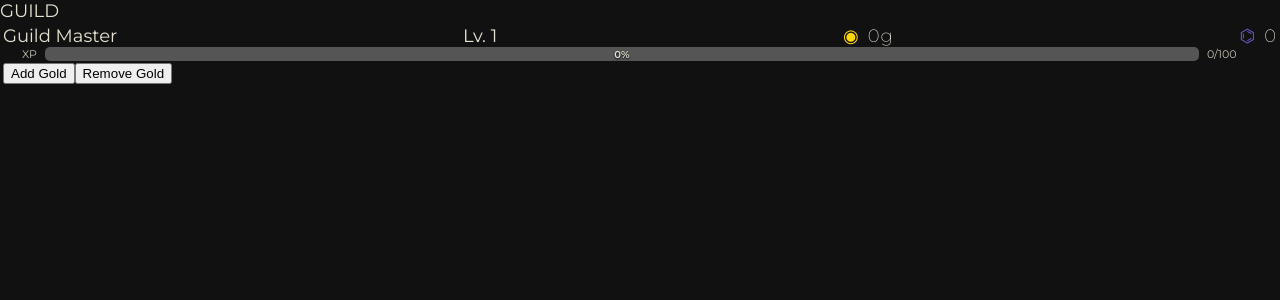
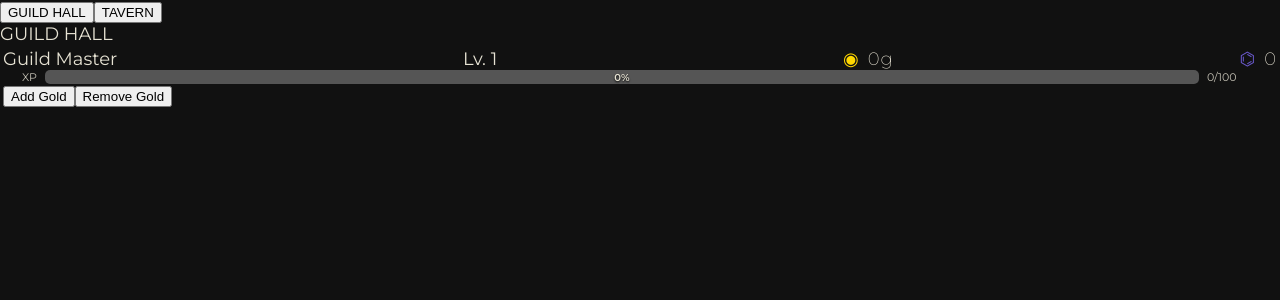
Before and after one commit to andgr457/questers-run-p, a React (Vite) app: page / in a window 1280 px wide. Shown: the top 300 px of the page. Built offline with nearby package versions, Linux system fonts and the light colour scheme.

Commit message:
slick transitions

```diff
--- /dev/null
+++ b/src/core/components/feature-base/FeatureBase.module.css
@@ -0,0 +1,12 @@
+.wrapper {
+  opacity: 0;
+  transition: opacity var(--duration) ease;
+}
+
+.wrapper.show {
+  opacity: 1;
+}
+
+.wrapper.hide {
+  opacity: 0;
+}
--- /dev/null
+++ b/src/core/components/feature-base/FeatureBase.tsx
@@ -0,0 +1,56 @@
+import { useEffect, useState } from 'react'
+import styles from './FeatureBase.module.css'
+
+interface Props {
+  show: boolean
+  onHidden?: () => void
+  children: React.ReactNode
+  durationMs?: number
+}
+
+export default function FeatureBase(props: Props){
+  const {
+    show,
+    onHidden,
+    children,
+    durationMs = 250
+  } = props
+
+  const [mounted, setMounted] = useState(show)
+  const [visible, setVisible] = useState(show)
+
+  useEffect(() => {
+    if(show){
+      setMounted(true)
+
+      requestAnimationFrame(() => {
+        setVisible(true)
+      })
+
+      return
+    }
+
+    setVisible(false)
+  }, [show])
+
+  const handleTransitionEnd = () => {
+    if(!visible){
+      setMounted(false)
+      onHidden?.()
+    }
+  }
+
+  if(!mounted){
+    return null
+  }
+
+  return (
+    <div
+      className={`${styles.wrapper} ${visible ? styles.show : styles.hide}`}
+      style={{ '--duration': `${durationMs}ms` } as React.CSSProperties}
+      onTransitionEnd={handleTransitionEnd}
+    >
+      {children}
+    </div>
+  )
+}
--- a/src/core/components/transition-overlay/TransitionOverlay.module.css
+++ b/src/core/components/transition-overlay/TransitionOverlay.module.css
@@ -11,7 +11,7 @@
   top: 0;
   bottom: 0;
   width: 50%;
-  transition: transform 800ms cubic-bezier(0.76, 0, 0.24, 1);
+  transition: transform 250ms cubic-bezier(0.76, 0, 0.24, 1);
 }
 
 .leftPanel {
@@ -68,8 +68,8 @@
   opacity: 0;
   transform: scale(1.05);
   transition:
-    opacity 350ms ease,
-    transform 350ms ease;
+    opacity 250ms ease,
+    transform 250ms ease;
 }
 
 .text span {
--- a/src/core/components/transition-overlay/TransitionOverlay.tsx
+++ b/src/core/components/transition-overlay/TransitionOverlay.tsx
@@ -29,13 +29,13 @@ export default function TransitionOverlay(props: Props) {
 
       timer = setTimeout(() => {
         setMode('wait')
-      }, 900)
+      }, 300)
     }
 
     if(mode === 'wait'){
       timer = setTimeout(() => {
         setMode('complete')
-      }, 1400)
+      }, 750)
     }
 
     if(mode === 'complete'){
@@ -59,7 +59,7 @@ export default function TransitionOverlay(props: Props) {
             mode: onCompleteModeMainChangeTo
           }
         })
-      }, 900)
+      }, 250)
     }
 
     return () => {
--- a/src/engine/events/services/WorldModeEventService.ts
+++ b/src/engine/events/services/WorldModeEventService.ts
@@ -1,8 +1,6 @@
-import { GAME_LOCAL_STORAGE_KEYS } from '../../../core/data/LocalStorageKeys.data'
-import type { Player } from '../../../entities/player/types/Player.types'
 import { clockRuntimeService } from '../../clock/ClockRuntimeService'
 import { eventBus } from '../EventBus'
-import type { GameEvent, GameEventOf } from '../types/EventBus.types'
+import type { GameEvent } from '../types/EventBus.types'
 import type { WorldModeMain, WorldModeOverlay } from '../types/WorldModeEvents.types'
 import { BaseEventService } from './BaseEventService'
 
--- a/src/engine/events/types/WorldModeEvents.types.ts
+++ b/src/engine/events/types/WorldModeEvents.types.ts
@@ -1,6 +1,6 @@
 
-export type WorldModeMain = 'none' | 'guild'
-export type WorldModeOverlay = 'none' | 'intro'
+export type WorldModeMain = 'none' | 'guild' | 'tavern'
+export type WorldModeOverlay = 'none' | 'intro' | 'mode-change'
 
 export interface WorldModeMainChangeEventMeta {
   mode: WorldModeMain
--- a/src/features/guild/Guild.tsx
+++ b/src/features/guild-hall/GuildHall.tsx
@@ -1,10 +1,10 @@
 import PlayerDetail from '../../entities/player/components/detail/PlayerDetail';
 
-export default function Guild() {
+export default function GuildHall() {
 
   return <div>
     <div>
-      GUILD
+      GUILD HALL
     </div>
     <div>
       <PlayerDetail />
--- /dev/null
+++ b/src/features/tavern/Tavern.tsx
@@ -0,0 +1,7 @@
+
+export default function Tavern() {
+
+  return <div>
+    TAVERN
+  </div>
+}
--- /dev/null
+++ b/src/features/transition/TransitionModeMainScreen.tsx
@@ -0,0 +1,20 @@
+import TransitionOverlay from '../../core/components/transition-overlay/TransitionOverlay'
+import type { WorldModeMain } from '../../engine/events/types/WorldModeEvents.types'
+
+interface Props {
+  text: string
+  onCompleteModeMainChangeTo: WorldModeMain
+}
+
+export default function TransitionModeMainScreen(props: Props) {
+  const {
+    onCompleteModeMainChangeTo = 'guild',
+    text = '...'
+  } = props
+  return (
+    <TransitionOverlay
+      text={text}
+      onCompleteModeMainChangeTo={onCompleteModeMainChangeTo}
+    />
+  )
+}
--- a/src/features/world/World.tsx
+++ b/src/features/world/World.tsx
@@ -1,24 +1,100 @@
+import { useEffect, useState } from 'react'
+import FeatureBase from '../../core/components/feature-base/FeatureBase'
 import { useWorldModeEvents } from '../../engine/events/hooks/useWorldModeEvents'
-import Guild from '../guild/Guild'
-import Intro from '../intro/Intro'
+import GuildHall from '../guild-hall/GuildHall'
 import styles from './World.module.css'
+import TransitionModeMainScreen from '../transition/TransitionModeMainScreen'
+import type { WorldModeMain } from '../../engine/events/types/WorldModeEvents.types'
+import Tavern from '../tavern/Tavern'
+import { eventBus } from '../../engine/events/EventBus'
+import { clockRuntimeService } from '../../engine/clock/ClockRuntimeService'
 
 export default function World() {
   const {
     worldModeMain,
     worldModeOverlay
   } = useWorldModeEvents()
-  console.log(worldModeMain)
-  console.log(worldModeOverlay)
+
+  const [displayedMode, setDisplayedMode] = useState(worldModeMain)
+  const [modeChangeText, setModeChangeText] = useState(`Quester's Run`)
+  const [modeChangeTo, setModeChangeTo] = useState<WorldModeMain>('guild')
+
+  useEffect(() => {
+    if(worldModeMain === displayedMode){
+      return
+    }
+  }, [worldModeMain, displayedMode])
+
+  const triggerTransitionMode = () => {
+    eventBus.emit({
+      id: crypto.randomUUID(),
+      type: 'world:mode:main:change',
+      created: clockRuntimeService.getNow(),
+      meta: {
+        mode: 'none'
+      }
+    })
+    eventBus.emit({
+      id: crypto.randomUUID(),
+      type: 'world:mode:overlay:change',
+      created: clockRuntimeService.getNow(),
+      meta: {
+        mode: 'mode-change'
+      }
+    })
+  }
 
   return (
     <div className={styles.world}>
-      {worldModeMain === 'guild' && (
-        <Guild />
-      )}
+      <FeatureBase
+        show={worldModeMain === displayedMode}
+        onHidden={() => {
+          setDisplayedMode(worldModeMain)
+        }}
+      >
+        {displayedMode !== 'none' && (
+          <div>
+            <button
+              onClick={() => {
+                if(worldModeMain === 'guild') return
+                setModeChangeText('Guild Hall')
+                setModeChangeTo('guild')
+                triggerTransitionMode()
+              }}
+            >
+              GUILD HALL
+            </button>
+            <button
+              onClick={() => {
+                if(worldModeMain === 'tavern') return
+                setModeChangeText('Tavern')
+                setModeChangeTo('tavern')
+                triggerTransitionMode()
+              }}
+            >
+              TAVERN
+            </button>
+          </div>
+        )}
+        {displayedMode === 'guild' && (
+          <GuildHall />
+        )}
+        {displayedMode === 'tavern' && (
+          <Tavern />
+        )}
+      </FeatureBase>
 
       {worldModeOverlay === 'intro' && (
-        <Intro />
+        <TransitionModeMainScreen
+          onCompleteModeMainChangeTo='guild'
+          text={`Quester's Run`}
+        />
+      )}
+      {worldModeOverlay === 'mode-change' && (
+        <TransitionModeMainScreen
+          text={modeChangeText}
+          onCompleteModeMainChangeTo={modeChangeTo}
+        />
       )}
     </div>
   )
```
